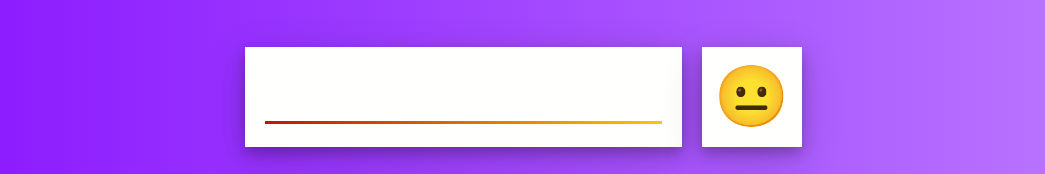
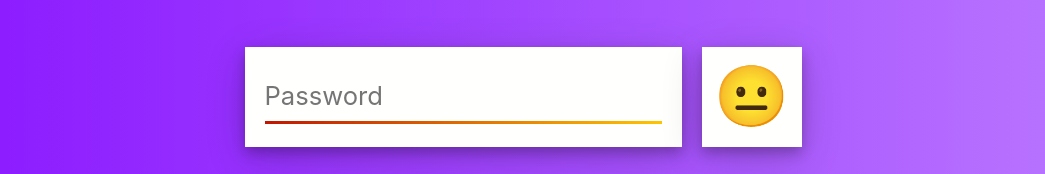
Before and after one commit to leo-generali/password-validator, a website: page src/html/index.html in a window 1280 px wide. Shown: the part 303-477 px from the top of the page, without its empty margins (117-1162 px from the left). Drawn offline with nearby package versions, Linux system fonts and the light colour scheme; files that its build step writes are made by us from their sources.

```diff
--- a/src/html/index.html
+++ b/src/html/index.html
@@ -15,7 +15,12 @@
     <![endif]-->
     <main class="container">
       <form class="card card--input">
-        <input class="card__form" type="password" name="pwd">
+        <input
+          class="card__form"
+          type="password"
+          name="pwd"
+          placeholder="Password"
+        >
       </form>
       <section class="card card--ouput">
         <span class="emoji">😐</span>
--- a/src/scss/_overall.scss
+++ b/src/scss/_overall.scss
@@ -1,5 +1,6 @@
 .container {
   @include flex-center;
+  flex-wrap: wrap;
 
   height: 100vh;
 
@@ -24,7 +25,6 @@
   border-width: 0 0 3px 0;
   border-style: solid;
   border-image: $input-gradient
-
 }
 
 .card--input {
```
Also changed, not shown: README.md (added), build/css/styles.css, build/index.html.
